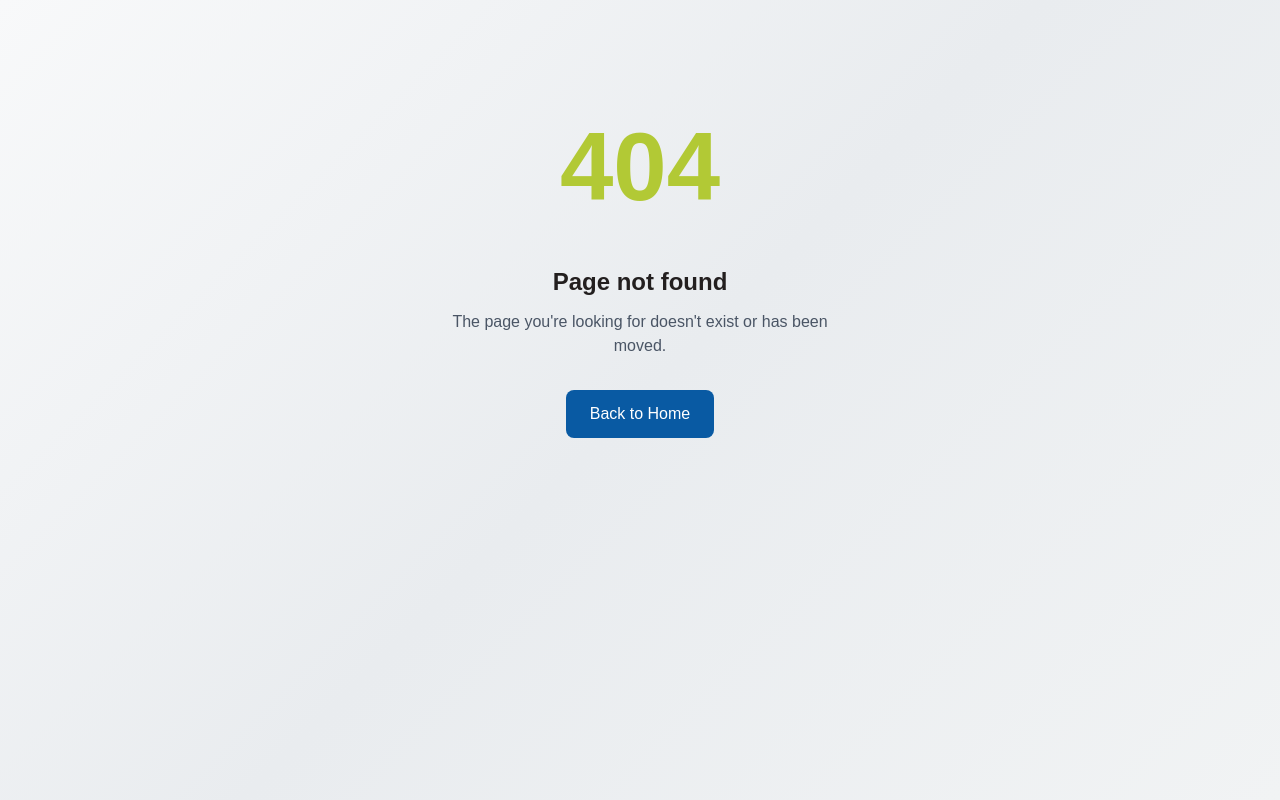
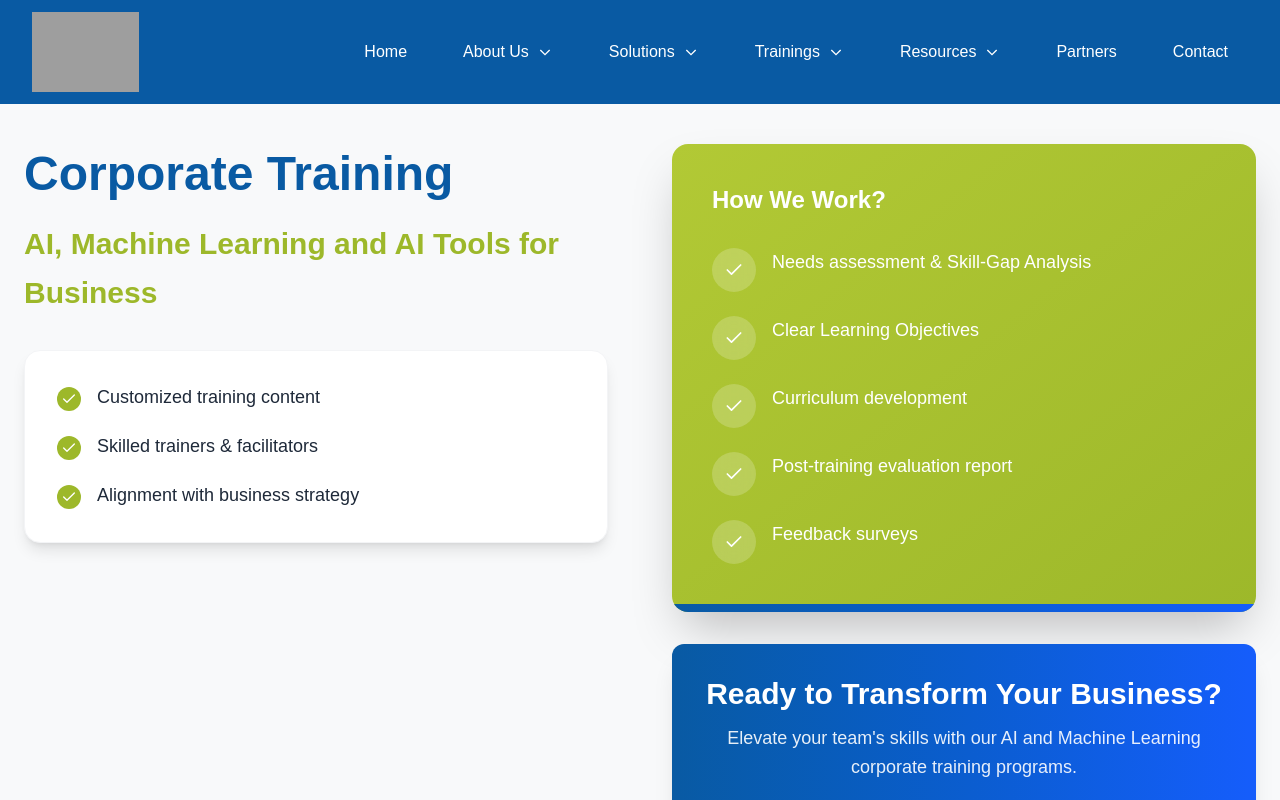
Before and after one commit to tecGrwLtd/tecgrw-website, a Next.js app: page /trainings/corporate-trainings in a window 1280 px wide. Before the commit this address had no page. Shown: the top 800 px of the page. Built offline with nearby package versions, Linux system fonts and the light colour scheme; grey boxes are pictures that could not be loaded.

Commit message:
refactor(trainings): add trainings page

```diff
--- /dev/null
+++ b/src/app/(main)/trainings/corporate-trainings/page.js
@@ -0,0 +1,39 @@
+import Features from "@/components/trainings/Features";
+import CorporateCTASection from "@/components/trainings/CorporateCTASection";
+import HowWeWork from "@/components/trainings/HowWeWork";
+
+export default function CorporateTrainingPage() {
+  return (
+    <>
+      <section className="max-w-7xl mx-auto px-6 py-20">
+        <div className="grid lg:grid-cols-2 gap-16">
+          {/* Left Column */}
+          <div className="space-y-8 order-1 lg:order-1">
+            <div className="space-y-4">
+              <h1 className="text-4xl lg:text-5xl font-bold text-[#095aa3] leading-tight">
+                Corporate Training
+              </h1>
+              <p className="text-2xl lg:text-3xl font-semibold text-[#9db82a] leading-relaxed">
+                AI, Machine Learning and AI Tools for Business
+              </p>
+            </div>
+            <Features />
+          </div>
+
+          {/* Right Column */}
+          <div className="space-y-8 order-2 lg:order-2">
+            <HowWeWork />
+
+            {/* CTA Section - hidden on mobile, shows on desktop */}
+            <div className="hidden lg:block">
+              <CorporateCTASection />
+            </div>
+          </div>
+        </div>
+        <div className="block lg:hidden mt-8">
+          <CorporateCTASection />
+        </div>
+      </section>
+    </>
+  );
+}
--- /dev/null
+++ b/src/app/(main)/trainings/in-house-trainings/page.js
@@ -0,0 +1,18 @@
+import PastEvents from "@/components/trainings/PastEvents";
+import UpcommingEvents from "@/components/trainings/UpcommingEvents";
+
+export default function InhouseTrainingPage() {
+  return (
+    <>
+      <section className="max-w-7xl mx-auto px-6 py-16">
+        <div className="text-center space-y-4 mb-16">
+          <p className="text-2xl text-gray-600 max-w-3xl mx-auto leading-relaxed">
+            Grow your skills with our <span className="text-[#095aa3]">in-house training</span> at tecGrw Ltd.
+          </p>
+        </div>
+        <PastEvents />
+        <UpcommingEvents />
+      </section>
+    </>
+  );
+}
--- a/src/components/home/HomeHero.js
+++ b/src/components/home/HomeHero.js
@@ -1,6 +1,7 @@
 import Link from 'next/link'
 import Image from 'next/image'
 
+import CTA from '../CTA';
 import FadeInSection from '../FadeInSection';
 
 const HomeHero = ({ headline, description, bgImg, getInTouch = false }) => {
@@ -36,12 +37,13 @@ const HomeHero = ({ headline, description, bgImg, getInTouch = false }) => {
                   {description}
                 </p>
                 {getInTouch && (
-                  <Link
-                    href="/contact"
-                    className="animate-pulse inline-block px-8 py-4 rounded-lg bg-[#b2c935] text-white font-bold text-lg shadow-lg hover:bg-[#9db82a] hover:shadow-xl transform hover:scale-105 transition-all duration-200 focus:outline-none focus-visible:ring-2 focus-visible:ring-[#b2c935] focus-visible:ring-offset-2 focus-visible:ring-offset-transparent"
-                  >
-                    Get in Touch
-                  </Link>
+                  // <Link
+                  //   href="/contact"
+                  //   className="animate-pulse inline-block px-8 py-4 rounded-lg bg-[#b2c935] text-white font-bold text-lg shadow-lg hover:bg-[#9db82a] hover:shadow-xl transform hover:scale-105 transition-all duration-200 focus:outline-none focus-visible:ring-2 focus-visible:ring-[#b2c935] focus-visible:ring-offset-2 focus-visible:ring-offset-transparent"
+                  // >
+                  //   Get in Touch
+                  // </Link>
+                  <CTA />
                 )}
               </div>
             </FadeInSection>
--- /dev/null
+++ b/src/components/trainings/CorporateCTASection.js
@@ -0,0 +1,24 @@
+import CTA from "../CTA";
+
+const CorporateCTASection = () => {
+  return (
+    <div className="bg-gradient-to-r from-[#095aa3] to-blue-600 rounded-xl shadow-xl overflow-hidden">
+      <div className="p-8 text-center text-white space-y-6">
+        <div className="space-y-3">
+          <h3 className="text-2xl lg:text-3xl font-bold">
+            Ready to Transform Your Business?
+          </h3>
+          <p className="text-lg opacity-90 max-w-lg mx-auto leading-relaxed">
+            Elevate your team's skills with our AI and Machine Learning corporate training programs.
+          </p>
+        </div>
+        <CTA />
+        <p className="text-sm opacity-75 max-w-md mx-auto">
+          Have questions? Send us a WhatsApp message, drop us an email, or give us a call to find out more about this training.
+        </p>
+      </div>
+    </div>
+  );
+};
+
+export default CorporateCTASection;
--- /dev/null
+++ b/src/components/trainings/Features.js
@@ -0,0 +1,22 @@
+import { Check } from "lucide-react"
+
+import { points } from "@/data/trainings";
+
+const Features = () => {
+  return (
+        <div className="bg-white rounded-2xl shadow-lg p-8 border border-gray-100">
+          <ul className="space-y-5">
+            {points.map((point, idx) => (
+              <li key={idx} className="flex items-start gap-4 group">
+                <div className="bg-[#9db82a] rounded-full p-1 mt-1 group-hover:scale-110 transition-transform duration-200">
+                  <Check className="w-4 h-4 text-white" />
+                </div>
+                <span className="text-gray-800 text-lg leading-relaxed">{point}</span>
+              </li>
+            ))}
+          </ul>
+        </div>
+  )
+}
+
+export default Features;
--- /dev/null
+++ b/src/components/trainings/HowWeWork.js
@@ -0,0 +1,26 @@
+import { Check } from "lucide-react"
+
+import { howWeWork } from "@/data/trainings";
+
+const HowWeWork = () => {
+  return (
+    <div className="bg-gradient-to-br from-[#b2c935] to-[#9db82a] rounded-2xl shadow-2xl overflow-hidden">
+      <div className="p-10">
+        <h2 className="text-2xl font-bold text-white mb-8">How We Work?</h2>
+        <ul className="space-y-6">
+          {howWeWork.map((item, idx) => (
+            <li key={idx} className="flex items-start gap-4 group">
+              <div className="bg-white/20 backdrop-blur-sm rounded-full p-3 flex-shrink-0 group-hover:bg-white/30 transition-colors duration-200">
+                <Check className="w-5 h-5 text-white" />
+              </div>
+              <span className="text-white text-lg leading-relaxed font-medium">{item}</span>
+            </li>
+          ))}
+        </ul>
+      </div>
+      <div className="h-2 bg-gradient-to-r from-[#095aa3] to-blue-600"></div>
+    </div>
+  )
+}
+
+export default HowWeWork;
--- /dev/null
+++ b/src/components/trainings/PastEvents.js
@@ -0,0 +1,54 @@
+"use client";
+
+import { Calendar, Users, CheckCircle } from "lucide-react";
+
+import { pastEvents } from "@/data/trainings";
+
+const PastEvents = () => {
+  return (
+        <div className="space-y-12">
+          <h2 className="text-3xl font-bold text-[#095aa3] text-center">Recent Training Events</h2>
+          {pastEvents.map((event, idx) => (
+            <div key={idx} className="bg-white rounded-2xl shadow-xl overflow-hidden border border-gray-100">
+              <div className="grid lg:grid-cols-3 gap-0">
+                {/* Event Info */}
+                <div className="lg:col-span-2 p-10 space-y-6">
+                  <div className="space-y-4">
+                    <h3 className="text-2xl lg:text-3xl font-bold text-[#095aa3]">
+                      {event.title}
+                    </h3>
+                    <div className="flex items-center gap-6 text-gray-600">
+                      <div className="flex items-center gap-2">
+                        <Calendar className="w-5 h-5 text-[#9db82a]" />
+                        <span className="font-medium">{event.date}</span>
+                      </div>
+                      <div className="flex items-center gap-2">
+                        <Users className="w-5 h-5 text-[#9db82a]" />
+                        <span className="font-medium">{event.participants}</span>
+                      </div>
+                    </div>
+                  </div>
+                  <p className="text-gray-700 text-lg leading-relaxed">
+                    {event.description}
+                  </p>
+                </div>
+                {/* Topics Covered */}
+                <div className="bg-gradient-to-br from-[#9db82a] to-[#b2c935] p-10 flex flex-col justify-center">
+                  <h4 className="text-xl font-bold text-white mb-6">Topics Covered</h4>
+                  <ul className="space-y-4">
+                    {event.topics.map((topic, topicIdx) => (
+                      <li key={topicIdx} className="flex items-start gap-3">
+                        <CheckCircle className="w-5 h-5 text-white mt-0.5 flex-shrink-0" />
+                        <span className="text-white font-medium leading-relaxed">{topic}</span>
+                      </li>
+                    ))}
+                  </ul>
+                </div>
+              </div>
+            </div>
+          ))}
+        </div>
+  )
+}
+
+export default PastEvents
--- /dev/null
+++ b/src/components/trainings/UpcommingEvents.js
@@ -0,0 +1,25 @@
+import CTA from "../CTA"
+
+const UpcommingEvents = () => {
+  return (
+    <>
+    <div className="mt-20">
+        <div className="bg-gradient-to-r from-[#095aa3] to-blue-600 rounded-2xl shadow-2xl overflow-hidden">
+          <div className="p-12 text-center text-white space-y-8">
+            <div className="space-y-4">
+              <h2 className="text-3xl lg:text-4xl font-bold">
+                Ready for our Next Training Event?
+              </h2>
+              <p className="text-xl opacity-90 max-w-2xl mx-auto leading-relaxed">
+                Join our upcoming in-house training.
+              </p>
+            </div>
+            <CTA supportCTA={true}/>
+          </div>
+        </div>
+    </div>
+    </>
+  )
+}
+
+export default UpcommingEvents
--- a/src/data/navItems.js
+++ b/src/data/navItems.js
@@ -17,6 +17,13 @@ export const navItems = [
     ],
   },
   {
+    name: 'Trainings',
+    children: [
+      { name: 'Corporate Trainings', href: '/trainings/corporate-trainings' },
+      { name: 'In-house Trainings', href: '/trainings/in-house-trainings' }
+    ],
+  },
+  {
     name: 'Resources',
     children: [
       { name: 'Blog', href: '/resources/blog' },
--- /dev/null
+++ b/src/data/trainings.js
@@ -0,0 +1,29 @@
+export const points = [
+    "Customized training content",
+    "Skilled trainers & facilitators",
+    "Alignment with business strategy",
+  ];
+
+export const howWeWork = [
+    "Needs assessment & Skill-Gap Analysis",
+    "Clear Learning Objectives",
+    "Curriculum development",
+    "Post-training evaluation report",
+    "Feedback surveys",
+  ];
+
+
+export const pastEvents = [
+  {
+    title: "Smart Greenhouse Training",
+    date: "August 11-13, 2025",
+    description: "3-day training organized by tecGrw Ltd, a leading Agritech company driving innovation in smart agriculture and AI-powered solutions. This hands-on training covered smart greenhouse operations, real-time monitoring systems, automated irrigation, and AI-powered agriculture solutions. Students, young professionals, and organizations were trained.",
+    participants: "40+ participants",
+    topics: [
+      "Smart greenhouse operations",
+      "Real-time monitoring systems",
+      "Automated irrigation",
+      "AI-powered agriculture solutions"
+    ]
+  }
+];
```
